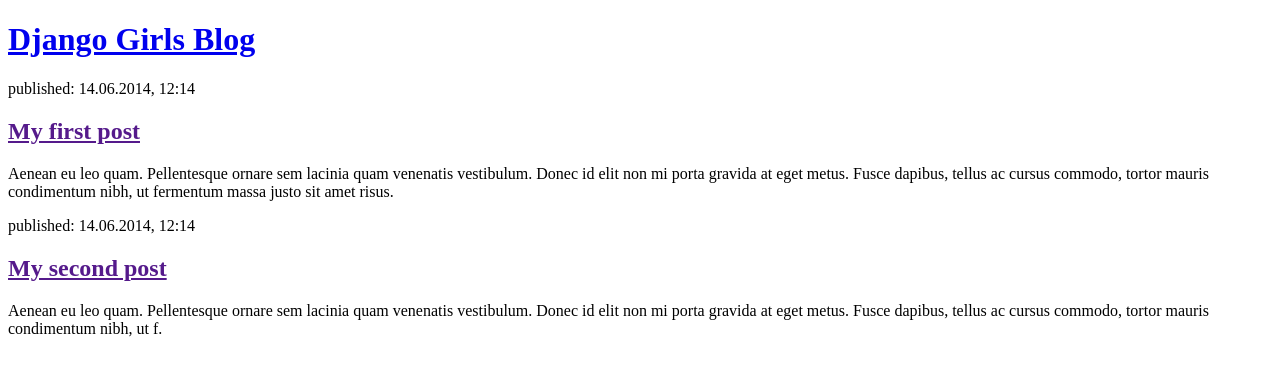
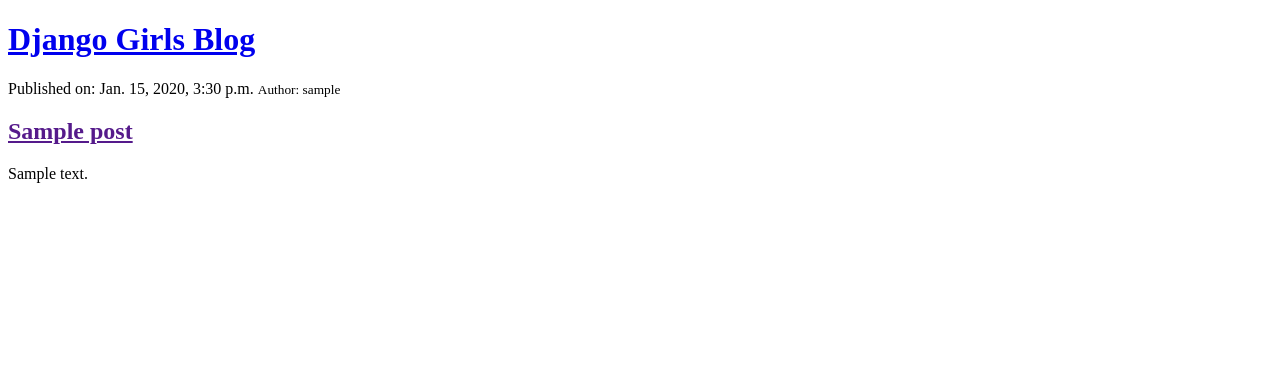
Before and after one commit to sarvesh-devrukhkar-ftech/django-girl-blog-app, a Django app: template DjangoGirlBlogApp/templates/DjangoGirlBlogApp/post_listing.html in a window 1280 px wide. Shown: the top 376 px of the page. Run offline with Django 5.2, Linux system fonts and the light colour scheme; the template is opened without the code that fills it: values that come from a table or form of the project are taken from there, others are empty; tables that the repository leaves empty hold one stand-in row (values such as "Sample post").

Commit message:
Django Templating: List all post on webpage.
1. Get data through model.
2. Filtered the data which I wanted.
3. Passed filtered to HTML template.
4. Using templating language rendered all post on webpage.

```diff
--- a/DjangoGirlBlogApp/templates/DjangoGirlBlogApp/post_listing.html
+++ b/DjangoGirlBlogApp/templates/DjangoGirlBlogApp/post_listing.html
@@ -2,7 +2,7 @@
 <html lang="en">
 
 <head>
-    <title>Django Girls blog</title>
+    <title>Django Girls Blogs</title>
 </head>
 
 <body>
@@ -10,20 +10,16 @@
         <h1><a href="/">Django Girls Blog</a></h1>
     </header>
 
+
+    {% for post in posts %}
     <article>
-        <time>published: 14.06.2014, 12:14</time>
-        <h2><a href="">My first post</a></h2>
-        <p>Aenean eu leo quam. Pellentesque ornare sem lacinia quam venenatis vestibulum. Donec id elit non mi porta
-            gravida at eget metus. Fusce dapibus, tellus ac cursus commodo, tortor mauris condimentum nibh, ut fermentum
-            massa justo sit amet risus.</p>
+        <time>Published on: {{post.published_date}}</time>
+        <small>Author: {{post.author}}</small>
+        <h2><a href="">{{post.title}}</a></h2>
+        <p>{{post.text}}</p>
     </article>
+    {% endfor %}
 
-    <article>
-        <time>published: 14.06.2014, 12:14</time>
-        <h2><a href="">My second post</a></h2>
-        <p>Aenean eu leo quam. Pellentesque ornare sem lacinia quam venenatis vestibulum. Donec id elit non mi porta
-            gravida at eget metus. Fusce dapibus, tellus ac cursus commodo, tortor mauris condimentum nibh, ut f.</p>
-    </article>
 </body>
 
 </html>
--- a/DjangoGirlBlogApp/urls.py
+++ b/DjangoGirlBlogApp/urls.py
@@ -1,6 +1,4 @@
 from django.urls import path
 from . import views
 
-urlpatterns = [
-    path('', views.post_listing, name='post_listing')
-]
+urlpatterns = [path("", views.post_listing, name="post_listing")]
--- a/DjangoGirlBlogApp/views.py
+++ b/DjangoGirlBlogApp/views.py
@@ -4,7 +4,7 @@ from .models import Post
 
 
 def post_listing(request):
-    posts = Post.objects.filter(
-        published_date__lte=timezone.now().order_by("published_date")
+    posts = Post.objects.filter(published_date__lte=timezone.now()).order_by(
+        "published_date"
     )
-    return render(request, "DjangoGirlBlogApp/post_listing.html", {posts})
+    return render(request, "DjangoGirlBlogApp/post_listing.html", {"posts": posts})
```
